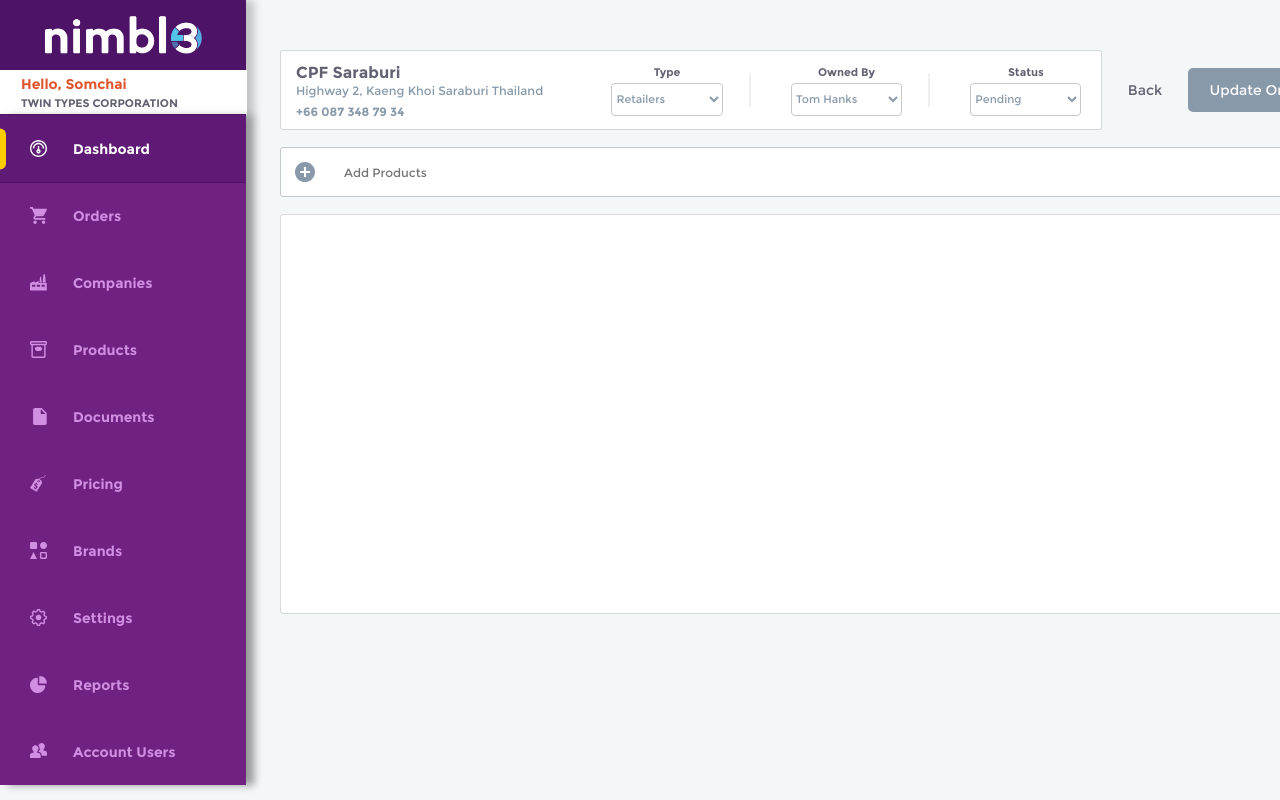
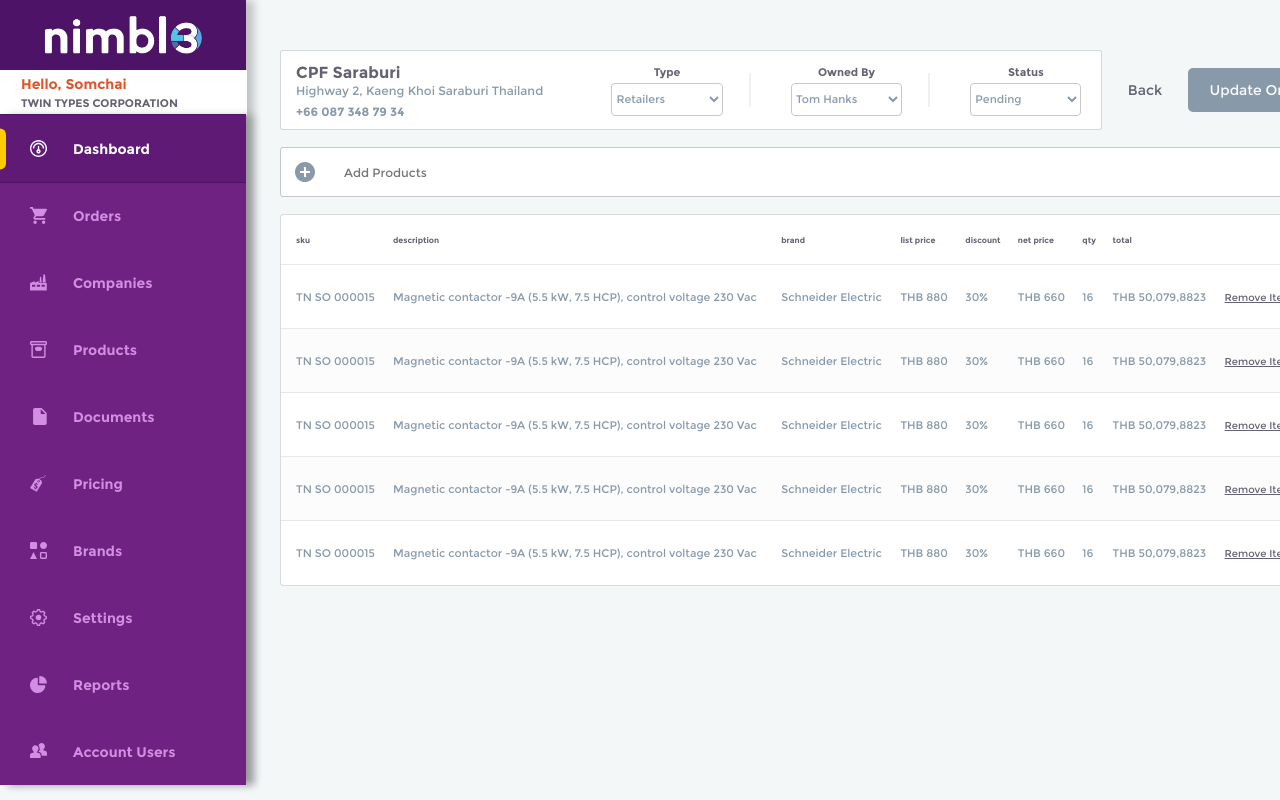
Before and after one commit to Macavirus/nimbl3, a Vue app: page / in a window 1280 px wide. Shown: the top 800 px of the page. Built offline with nearby package versions, Linux system fonts and the light colour scheme.

Commit message:
Adds basic table of orders

```diff
--- a/src/components/Orderlisting.vue
+++ b/src/components/Orderlisting.vue
@@ -1,13 +1,93 @@
 <template>
   <div class="orderlisting">
+    <table>
+      <thead>
+        <tr>
+          <th v-for="key in columns">
+            {{ key }}
+            <span class="arrow">
+            </span>
+          </th>
+          <th></th>
+        </tr>
+      </thead>
+      <tbody>
+        <tr v-for="entry in gridData">
+          <td v-for="key in columns">
+            {{entry[key]}}
+          </td>
+          <td>
+            <a href="" @click.prevent="removeItem">Remove Item</a>
+          </td>
+        </tr>
+      </tbody>
+    </table>
   </div>
 </template>
 
 <script>
 export default {
-  name: 'orderspec',
+  name: 'orderlisting',
   data () {
     return {
+      columns: ['sku', 'description', 'brand', 'list price', 'discount', 'net price', 'qty', 'total'],
+      gridData: [
+        {
+          sku: 'TN SO 000015',
+          description: 'Magnetic contactor -9A (5.5 kW, 7.5 HCP), control voltage 230 Vac',
+          brand: 'Schneider Electric',
+          'list price': 'THB 880',
+          discount: '30%',
+          'net price': 'THB 660',
+          qty: '16',
+          total: 'THB 50,079,8823'
+        },
+        {
+          sku: 'TN SO 000015',
+          description: 'Magnetic contactor -9A (5.5 kW, 7.5 HCP), control voltage 230 Vac',
+          brand: 'Schneider Electric',
+          'list price': 'THB 880',
+          discount: '30%',
+          'net price': 'THB 660',
+          qty: '16',
+          total: 'THB 50,079,8823'
+        },
+        {
+          sku: 'TN SO 000015',
+          description: 'Magnetic contactor -9A (5.5 kW, 7.5 HCP), control voltage 230 Vac',
+          brand: 'Schneider Electric',
+          'list price': 'THB 880',
+          discount: '30%',
+          'net price': 'THB 660',
+          qty: '16',
+          total: 'THB 50,079,8823'
+        },
+        {
+          sku: 'TN SO 000015',
+          description: 'Magnetic contactor -9A (5.5 kW, 7.5 HCP), control voltage 230 Vac',
+          brand: 'Schneider Electric',
+          'list price': 'THB 880',
+          discount: '30%',
+          'net price': 'THB 660',
+          qty: '16',
+          total: 'THB 50,079,8823'
+        },
+        {
+          sku: 'TN SO 000015',
+          description: 'Magnetic contactor -9A (5.5 kW, 7.5 HCP), control voltage 230 Vac',
+          brand: 'Schneider Electric',
+          'list price': 'THB 880',
+          discount: '30%',
+          'net price': 'THB 660',
+          qty: '16',
+          total: 'THB 50,079,8823'
+        }
+      ]
+    }
+  },
+  methods: {
+    removeItem: function () {
+      console.log('Item removed')
     }
   }
 }
@@ -20,8 +100,43 @@ export default {
   border: 1px solid rgba(201, 201, 201, 0.69);
   border-radius: 4px;
   background-color: #FFFFFF;
-  height: 400px;
   margin-top: 17px;
   margin-right: 17px;
 }
+
+table {
+  width: 100%;
+  height: 100%;
+  text-align: left;
+    border-spacing: 0;
+}
+thead tr {
+  height: 50px;
+}
+tbody tr {
+  height: 64px;
+  	box-shadow: 0 -1px 0 0 rgba(#C9C9C9, 0.4);
+}
+th{
+  	color: #626272;	font-family: Montserrat;	font-size: 8px;	font-weight: bold;	line-height: 11px;
+padding-left: 15px;
+}
+th tr {
+}
+td {
+  	color: #8899AA;	font-family: Montserrat;	font-size: 11px;	line-height: 15px;
+padding-left: 15px;
+
+&:last-of-type {
+  padding-right: 15px;
+}
+}
+tbody tr:nth-child(even) {
+   	background-color: rgba(#F8F8F8, 0.4);
+}
+
+td a {
+  text-decoration: underline;
+  	color: #626272;	font-family: Montserrat;	font-size: 10px;	line-height: 13px;
+}
 </style>
```
